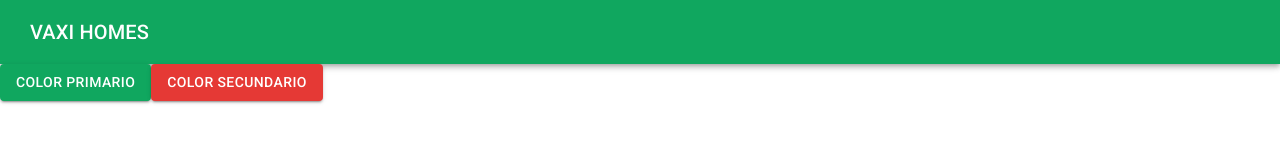
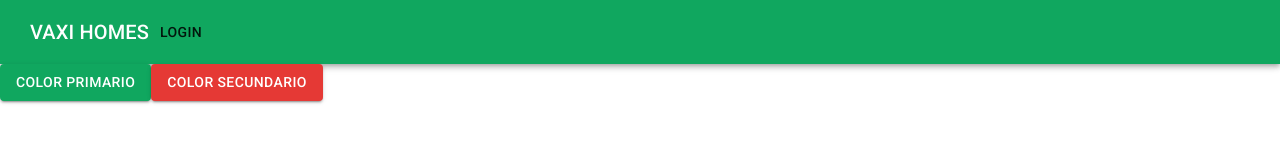
Before and after one commit to noelspa37/inmobiliariaapp, a React (Create React App) app: page / in a window 1280 px wide. Shown: the top 160 px of the page. Built offline with nearby package versions, Linux system fonts and the light colour scheme.

Commit message:
feat: BarSession component added

```diff
--- a/src/componentes/layout/bar/BarSession.js
+++ b/src/componentes/layout/bar/BarSession.js
@@ -1,18 +1,32 @@
 import React, { Component } from 'react'
-import { Toolbar, Typography } from '@material-ui/core'
+import { Toolbar, Typography, withStyles, Button } from '@material-ui/core'
+
+const styles = theme => ({
+    sectionDesktop: {
+        display: 'none',
+        [theme.breakpoints.up('md')]: {
+            display: 'flex'
+        }
+    }
+})
 
 class BarSession extends Component {
     render() {
+        const { classes } = this.props
+
         return (
             <div>
                 <Toolbar>
                     <Typography variant='h6'>
                         VAXI HOMES
                     </Typography>
+                    <div className={classes.sectionDesktop}>
+                        <Button>Login</Button>
+                    </div>
                 </Toolbar>
             </div>
         )
     }
 }
 
-export default BarSession
+export default withStyles(styles)(BarSession)
```
